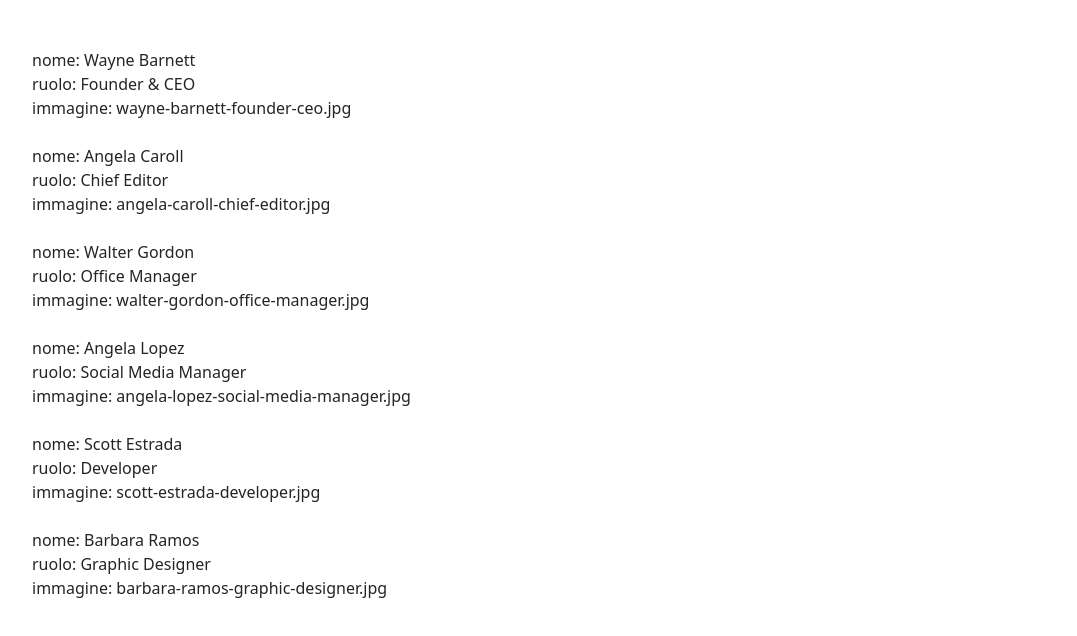
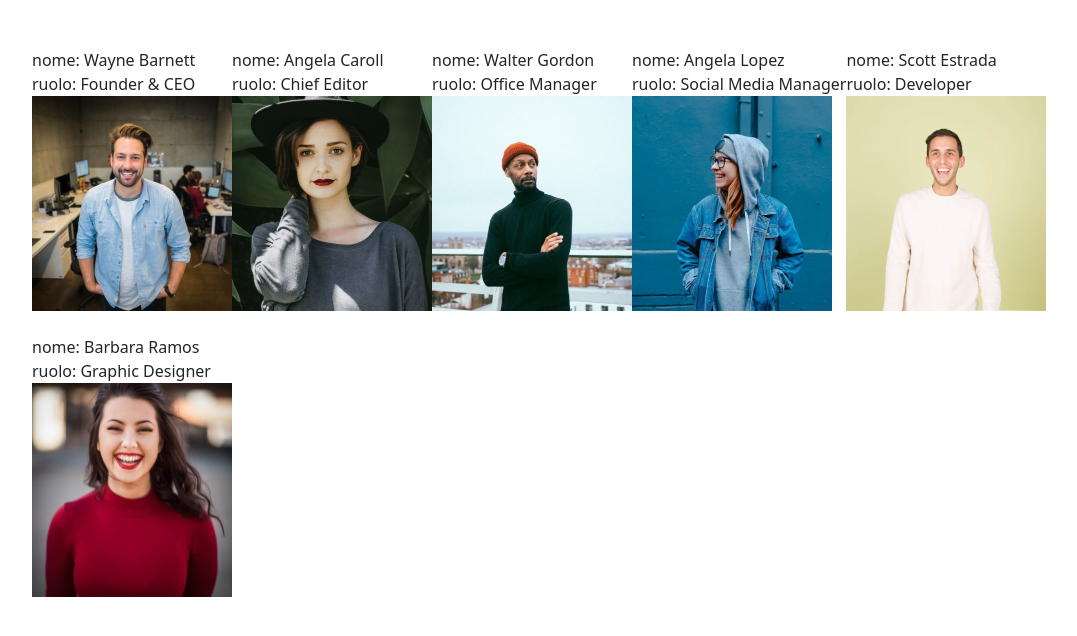
Before and after one commit to VenturelliGiorgia/js-our-team, a plain HTML site: page index.html in a window 1280 px wide. Shown: the whole page, without its empty margins (82-1159 px from the left). Drawn offline with nearby package versions, Linux system fonts and the light colour scheme.

Commit message:
aggiunta immagine

```diff
--- a/css/style.css
+++ b/css/style.css
@@ -1,3 +1,7 @@
 li {
     list-style: none;
 }
+
+img {
+    width: 200px;
+}
--- a/index.html
+++ b/index.html
@@ -10,8 +10,7 @@
 </head>
 <body>
     <div class="container mt-5">
-        <ul id="team">
-
+        <ul id="team" class="d-flex flex-wrap">
         </ul>
     </div>
     <script src="js/main.js"></script>
--- a/js/main.js
+++ b/js/main.js
@@ -35,5 +35,5 @@ const team = document.getElementById("team");
 
 for (let i = 0; i < listaTeam.length; i++) {
     console.log(listaTeam[i]);
-    team.innerHTML += `<li>nome: ${listaTeam[i].nome} <br> ruolo: ${listaTeam[i].ruolo} <br> immagine: ${listaTeam[i].img} <br> <br></li>`;
+    team.innerHTML += `<li>nome: ${listaTeam[i].nome} <br> ruolo: ${listaTeam[i].ruolo} <br> <img src="img/${listaTeam[i].img}"> <br> <br></li>`;
 }
```
Also changed, not shown: img/angela-caroll-chief-editor.jpg (added), img/angela-lopez-social-media-manager.jpg (added), img/barbara-ramos-graphic-designer.jpg (added), img/scott-estrada-developer.jpg (added), img/walter-gordon-office-manager.jpg (added), img/wayne-barnett-founder-ceo.jpg (added).
